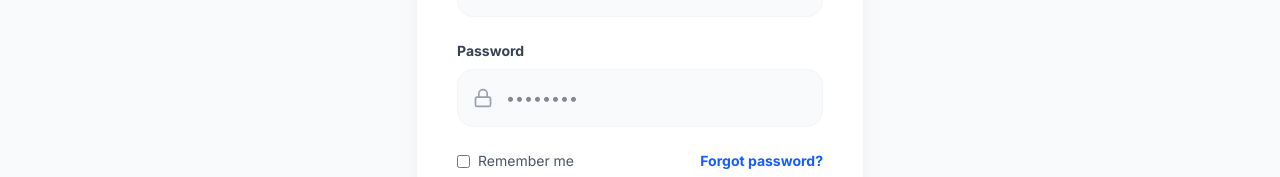
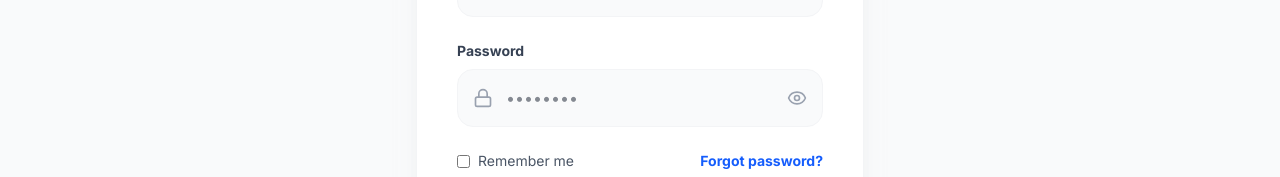
Before and after one commit to Dotmethod/Real-Estate-Solution, a React (Vite) app: page /login in a window 1280 px wide. Shown: the part 370-547 px from the top of the page. Built offline with nearby package versions, Linux system fonts and the light colour scheme; no server answers; a web font is replaced by a local one.

Commit message:
feat: Add password visibility toggle to login
Introduces a toggle button on the password input field to allow users to show or hide their password during login. This enhances user experience by preventing accidental incorrect password entries.

```diff
--- a/src/pages/Login.tsx
+++ b/src/pages/Login.tsx
@@ -1,6 +1,6 @@
 import React, { useState, useEffect } from 'react';
 import { Link, useNavigate, useSearchParams } from 'react-router-dom';
-import { Mail, Lock, ArrowRight, Building2, Info } from 'lucide-react';
+import { Mail, Lock, ArrowRight, Building2, Info, Eye, EyeOff } from 'lucide-react';
 import { motion } from 'motion/react';
 import { supabase } from '../lib/supabase';
 import { getSafeSession } from '../lib/auth';
@@ -10,6 +10,7 @@ export default function Login() {
   const [searchParams, setSearchParams] = useSearchParams();
   const [email, setEmail] = useState('');
   const [password, setPassword] = useState('');
+  const [showPassword, setShowPassword] = useState(false);
   const [isLoading, setIsLoading] = useState(false);
   const [error, setError] = useState('');
   const [infoMessage, setInfoMessage] = useState('');
@@ -219,13 +220,25 @@ export default function Login() {
             <div className="relative">
               <Lock className="absolute left-4 top-1/2 -translate-y-1/2 h-5 w-5 text-gray-400" />
               <input
-                type="password"
+                type={showPassword ? 'text' : 'password'}
                 required
                 value={password}
                 onChange={(e) => setPassword(e.target.value)}
-                className="w-full pl-12 pr-4 py-4 bg-gray-50 border border-gray-100 rounded-2xl focus:border-blue-600 focus:bg-white focus:outline-none transition-all"
+                className="w-full pl-12 pr-12 py-4 bg-gray-50 border border-gray-100 rounded-2xl focus:border-blue-600 focus:bg-white focus:outline-none transition-all"
                 placeholder="••••••••"
               />
+              <button
+                type="button"
+                onClick={() => setShowPassword(!showPassword)}
+                className="absolute right-4 top-1/2 -translate-y-1/2 text-gray-400 hover:text-gray-600 focus:outline-none transition-colors"
+                aria-label={showPassword ? 'Hide password' : 'Show password'}
+              >
+                {showPassword ? (
+                  <EyeOff className="h-5 w-5" />
+                ) : (
+                  <Eye className="h-5 w-5" />
+                )}
+              </button>
             </div>
           </div>
 
```
